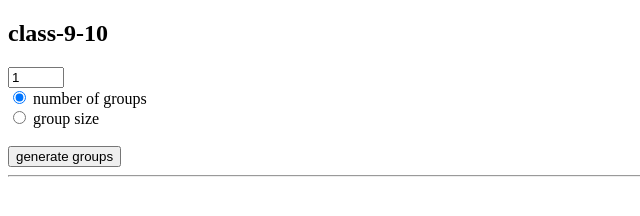
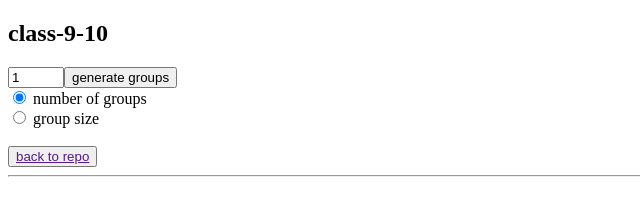
Before and after one commit to colevandersWands/simpler-class-repo, a website: page randomizer/index.html in a window 1280 px wide. Shown: the whole page, without its empty margins (0-640 px from the left). Drawn offline with Linux system fonts and the light colour scheme.

Commit message:
back-to-repo

```diff
--- a/randomizer/index.html
+++ b/randomizer/index.html
@@ -15,17 +15,16 @@
   <div id='user-interface'>
     <h2 id='header'>Group Randomizer</h2>
     <form id='randomizer-form'>
-      <input type="number" value="1" name="number" min="1" />
+      <input type="number" value="1" name="number" min="1" /><input type="button" value="generate groups" />
       <br>
       <input type="radio" name="sortType" value="numberOfGroups" checked="true">
       <label for="female">number of groups</label>
       <br>
       <input type="radio" name="sortType" value="groupSize">
       <label for="male">group size</label>
-      <br>
-      <br>
-      <input type="button" value="generate groups" />
     </form>
+    <br>
+    <button><a id='back-to-repo' href=''>back to repo</a></button>
     <hr>
     <div id="groups"></div>
   </div>
@@ -140,6 +139,8 @@
       .then(mainData => {
         document.getElementById('header')
           .innerHTML = mainData.repoName;
+        document.getElementById('back-to-repo')
+          .href = `${mainData.domain}/${mainData.repoName}`;
       })
       .catch(err => {
         console.log(err);
```
